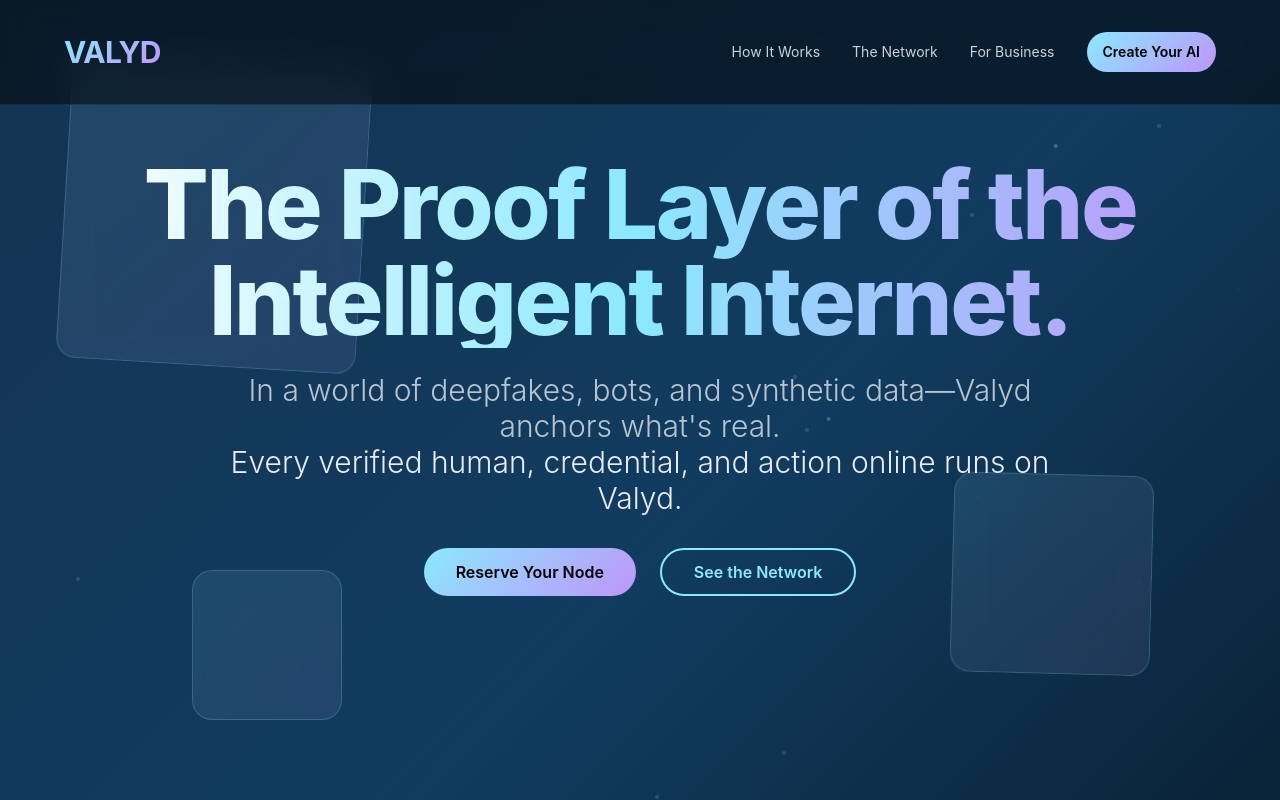
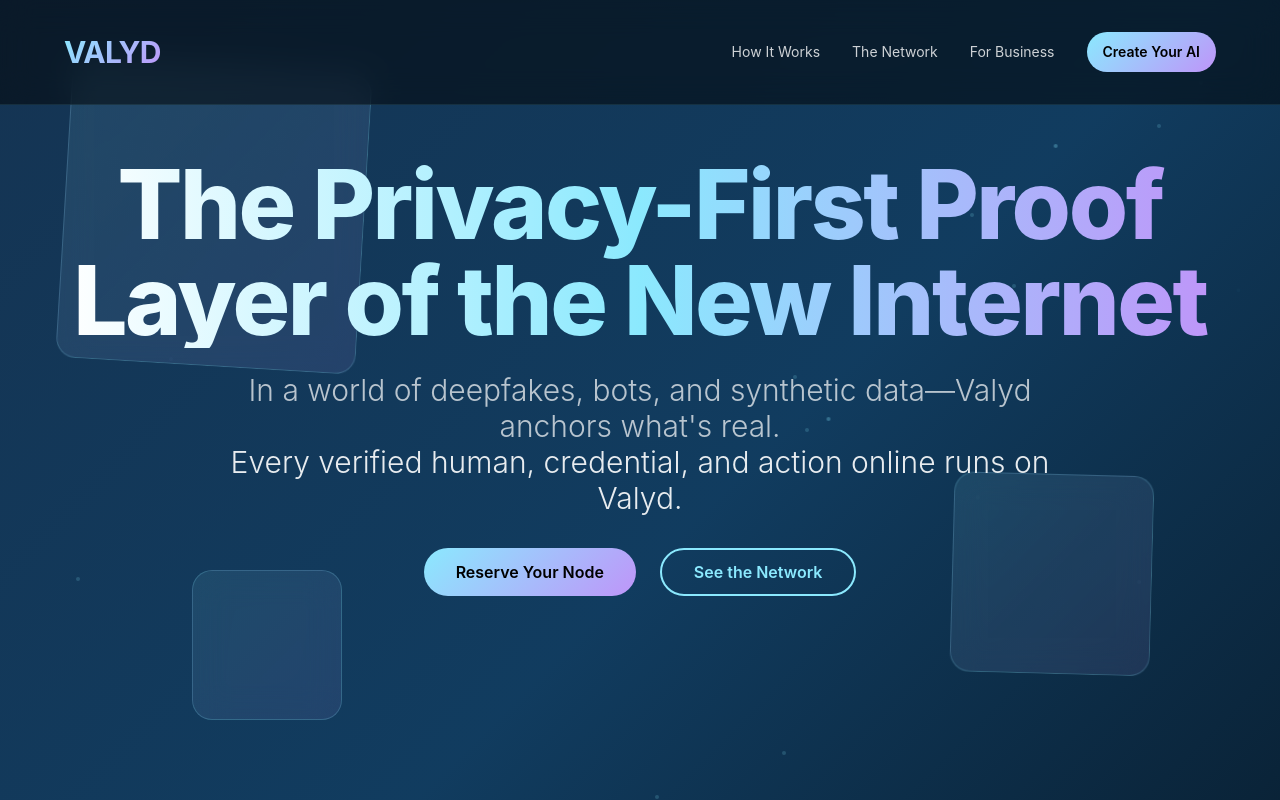
Before and after one commit to pollusgroupinc-code/your-editor-friend-22735, a React (Vite) app: page / in a window 1280 px wide. Shown: the top 800 px of the page. Built offline with nearby package versions, Linux system fonts and the light colour scheme; the HTML template or start-up script is replaced by a standard one.

Commit message:
Update Hero headline

```diff
--- a/src/components/Hero.tsx
+++ b/src/components/Hero.tsx
@@ -9,7 +9,7 @@ export const Hero = () => {
 
       <div className="max-w-6xl text-center z-10 animate-fade-in-up">
         <h1 className="text-5xl md:text-7xl lg:text-8xl font-extrabold leading-tight mb-6 bg-gradient-to-r from-white via-[hsl(var(--cyan))] to-[hsl(var(--purple))] bg-clip-text text-transparent tracking-tight">
-          The Proof Layer of the Intelligent Internet.
+          The Privacy-First Proof Layer of the New Internet
         </h1>
 
         <h2 className="text-xl md:text-2xl lg:text-3xl font-light text-white/70 mb-8 max-w-4xl mx-auto leading-relaxed">
```
